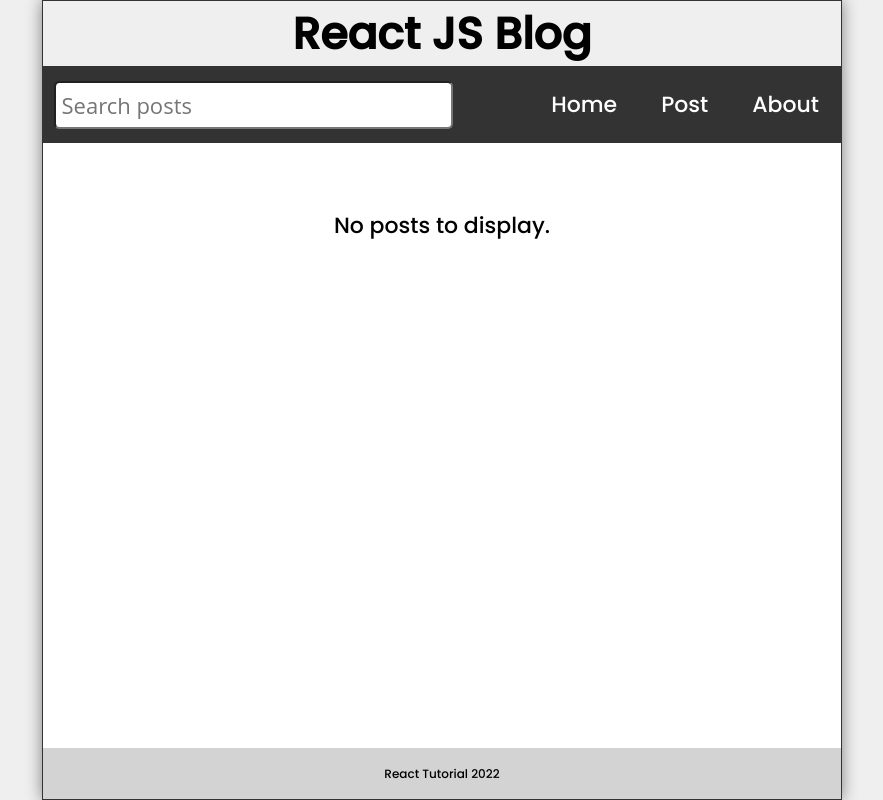
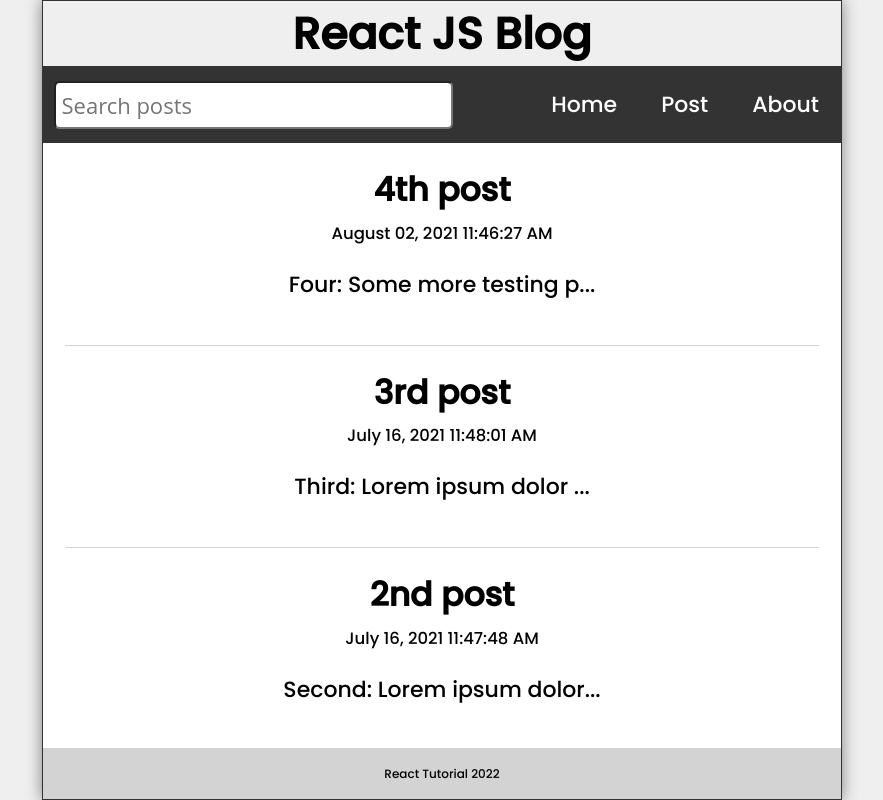
Before and after one commit to cchow33/React-blog, a React (Create React App) app: page / in a window 1280 px wide. Shown: the whole page, without its empty margins (198-1081 px from the left). Built offline with nearby package versions, Linux system fonts and the light colour scheme; data requests are answered from the project's data file.

Commit message:
delete operation finished

```diff
--- a/data/db.json
+++ b/data/db.json
@@ -4,25 +4,25 @@
       "id": 1,
       "title": "1st post",
       "datetime": "July 16, 2021 11:47:39 AM",
-      "body": "Lorem ipsum dolor sit amet, consectetur adipiscing elit, sed do eiusmod tempor incididunt ut labore et dolore magna aliqua. Ut enim ad minim veniam, quis nostrud exercitation ullamco laboris nisi ut aliquip ex ea commodo consequat. Duis aute irure dolor in reprehenderit in voluptate velit esse cillum dolore eu fugiat nulla pariatur. Excepteur sint occaecat cupidatat non proident, sunt in culpa qui officia deserunt mollit anim id est laborum."
+      "body": "First: Lorem ipsum dolor sit amet, consectetur adipiscing elit, sed do eiusmod tempor incididunt ut labore et dolore magna aliqua. Ut enim ad minim veniam, quis nostrud exercitation ullamco laboris nisi ut aliquip ex ea commodo consequat. Duis aute irure dolor in reprehenderit in voluptate velit esse cillum dolore eu fugiat nulla pariatur. Excepteur sint occaecat cupidatat non proident, sunt in culpa qui officia deserunt mollit anim id est laborum."
     },
     {
       "id": 2,
-      "title": "Second post",
+      "title": "2nd post",
       "datetime": "July 16, 2021 11:47:48 AM",
-      "body": "Lorem ipsum dolor sit amet, consectetur adipiscing elit, sed do eiusmod tempor incididunt ut labore et dolore magna aliqua. Ut enim ad minim veniam, quis nostrud exercitation ullamco laboris nisi ut aliquip ex ea commodo consequat. Duis aute irure dolor in reprehenderit in voluptate velit esse cillum dolore eu fugiat nulla pariatur. Excepteur sint occaecat cupidatat non proident, sunt in culpa qui officia deserunt mollit anim id est laborum. two"
+      "body": "Second: Lorem ipsum dolor sit amet, consectetur adipiscing elit, sed do eiusmod tempor incididunt ut labore et dolore magna aliqua. Ut enim ad minim veniam, quis nostrud exercitation ullamco laboris nisi ut aliquip ex ea commodo consequat. Duis aute irure dolor in reprehenderit in voluptate velit esse cillum dolore eu fugiat nulla pariatur. Excepteur sint occaecat cupidatat non proident, sunt in culpa qui officia deserunt mollit anim id est laborum. two"
     },
     {
       "id": 3,
-      "title": "Number Three",
+      "title": "3rd post",
       "datetime": "July 16, 2021 11:48:01 AM",
-      "body": "Third post... Lorem ipsum dolor sit amet, consectetur adipiscing elit, sed do eiusmod tempor incididunt ut labore et dolore magna aliqua. Ut enim ad minim veniam, quis nostrud exercitation ullamco laboris nisi ut aliquip ex ea commodo consequat. Duis aute irure dolor in reprehenderit in voluptate velit esse cillum dolore eu fugiat nulla pariatur. Excepteur sint occaecat cupidatat non proident, sunt in culpa qui officia deserunt mollit anim id est laborum."
+      "body": "Third: Lorem ipsum dolor sit amet, consectetur adipiscing elit, sed do eiusmod tempor incididunt ut labore et dolore magna aliqua. Ut enim ad minim veniam, quis nostrud exercitation ullamco laboris nisi ut aliquip ex ea commodo consequat. Duis aute irure dolor in reprehenderit in voluptate velit esse cillum dolore eu fugiat nulla pariatur. Excepteur sint occaecat cupidatat non proident, sunt in culpa qui officia deserunt mollit anim id est laborum."
     },
     {
       "id": 4,
-      "title": "Testing a 4th post",
+      "title": "4th post",
       "datetime": "August 02, 2021 11:46:27 AM",
-      "body": "Some more testing paragraphs!"
+      "body": "Four: Some more testing paragraphs!"
     }
   ]
 }
--- a/src/App.js
+++ b/src/App.js
@@ -2,6 +2,7 @@
 import { Route, Routes, useNavigate } from 'react-router-dom';
 import { useState, useEffect } from 'react';
 import { format } from 'date-fns';
+import api from './api/posts';
 import Header from './components/Header';
 import Navbar from './components/Navbar';
 import Home from './components/Home';
@@ -20,6 +21,29 @@
   const [postBody, setPostBody] = useState('');
   const navigate = useNavigate();
 
+  // 1. READ Async fetch function using axios to get data from api at load time
+  useEffect(() => {
+    const fetchPosts = async () => {
+      try {
+        const response = await api.get('/posts');
+        // if (response && response.data)
+        setPosts(response.data);
+      } catch (err) {
+        if (err.response) {
+        // If response is not in the 200 response range:
+        console.log(err.response.data);
+        console.log(err.response.status);
+        console.log(err.response.headers);
+        // If no response or any other error:
+      } else {
+        console.log(`Error: ${err.message}`);
+      }
+    }
+  }
+  fetchPosts();
+
+}, [])
+
   // Search function using useEffect. Filter posts to match search input
   useEffect(() => {
     const filteredResults = posts.filter(post =>
@@ -28,26 +52,39 @@
       setSearchResults(filteredResults.reverse()); //Show most recent results
   }, [posts, search])
 
-  // Submitting new posts and assign it an id. If this is the only post, it's id will be 1.
-  const handleSubmit = (e) => {
+  // 2. CREATE Submitting new posts and assign it an id. If this is the only post, it's id will be 1.
+  const handleSubmit = async (e) => {
     e.preventDefault();
     const id = posts.length ? posts[posts.length - 1].id + 1 : 1;
     const datetime = format(new Date(), 'MMMM dd, yyyy pp');
     const newPost = { id, title: postTitle, datetime, body: postBody};
-    const allPosts = [...posts, newPost];
+
+    try {
+      const response = await api.post('/posts/', newPost);
+      const allPosts = [...posts, response.data];
       setPosts(allPosts);
       // Reset to empty after creating new post and return to home:
       setPostTitle('');
       setPostBody('');
       navigate('/');
+
+    } catch (err) {
+      console.log(`Error: ${err.message}`);
+    }
   }
 
-  // Deleting posts
-  const handleDelete = (id) => {
+  // 3. DELETE - Deleting posts
+  const handleDelete = async (id) => {
+    try {
+      await api.delete(`/posts/${id}`);
       console.log(`Deleting post ${id}`);
       const postList = posts.filter(post => post.id !== id)
       console.log(postList);
       setPosts(postList);
+
+    } catch (err) {
+      console.log(`Error: ${err.message}`);
+    }
     // Return to home page after deleting post
     navigate('/');
   }
```
Lines whose indentation alone changed are shown as unchanged.
